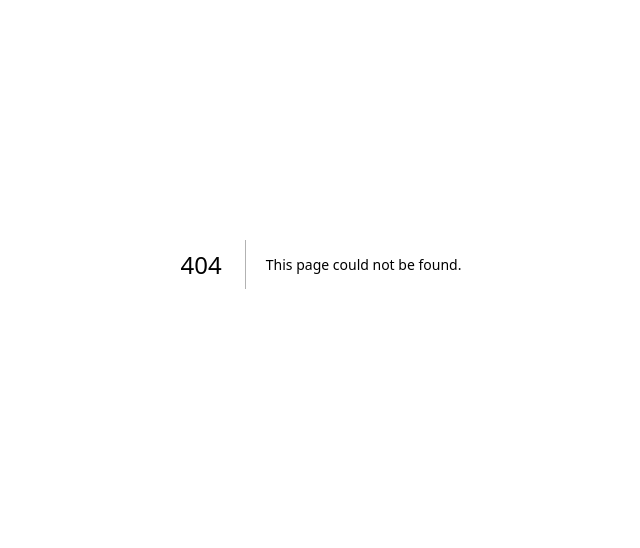
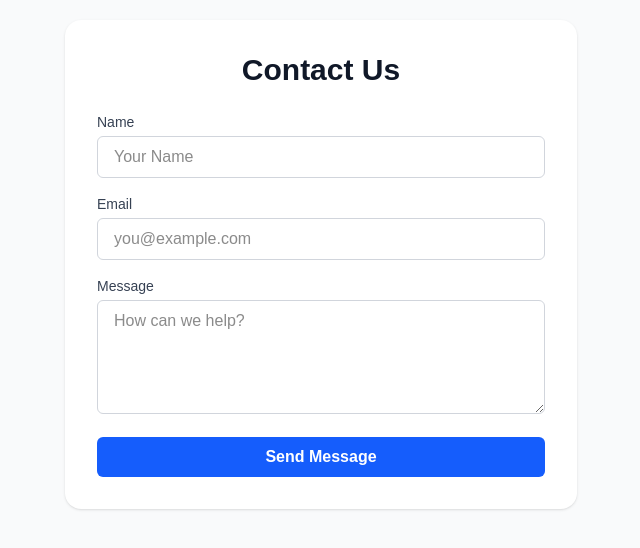
Before and after one commit to vick25/streams-frontend, a Next.js app: page /contact in a window 1280 px wide. Before the commit this address had no page. Shown: the part 136-684 px from the top of the page, without its empty margins (319-959 px from the left). Built offline with nearby package versions, Linux system fonts and the light colour scheme.

Commit message:
Add About, Contact, Dashboard, and Donate pages with corresponding layouts and content

```diff
--- /dev/null
+++ b/src/app/about/page.tsx
@@ -0,0 +1,31 @@
+'use client';
+
+import { Footer } from '@/components/Footer';
+import { Header } from '@/components/Header';
+
+export default function AboutPage() {
+    return (
+        <div className="min-h-screen flex flex-col">
+            <Header />
+            <main className="flex-grow bg-gray-50 flex flex-col items-center justify-center p-8">
+                <div className="bg-white p-8 rounded-2xl shadow-sm text-center max-w-2xl">
+                    <h1 className="text-3xl font-bold text-gray-900 mb-4">About STREAMS</h1>
+                    <p className="text-lg text-gray-600 mb-6">
+                        STREAMS is a pioneering initiative dedicated to mapping and monitoring critical water infrastructure across Central Africa.
+                    </p>
+                    <div className="grid grid-cols-1 md:grid-cols-2 gap-4 text-left">
+                        <div className="p-4 bg-blue-50 rounded-lg">
+                            <h3 className="font-bold text-blue-800 mb-2">Our Mission</h3>
+                            <p className="text-sm text-gray-700">To provide transparent, real-time data on water access points to improve sustainability and maintenance.</p>
+                        </div>
+                        <div className="p-4 bg-blue-50 rounded-lg">
+                            <h3 className="font-bold text-blue-800 mb-2">Our Vision</h3>
+                            <p className="text-sm text-gray-700">A world where every community has reliable access to clean water through data-driven management.</p>
+                        </div>
+                    </div>
+                </div>
+            </main>
+            <Footer />
+        </div>
+    );
+}
--- /dev/null
+++ b/src/app/contact/page.tsx
@@ -0,0 +1,35 @@
+'use client';
+
+import { Footer } from '@/components/Footer';
+import { Header } from '@/components/Header';
+
+export default function ContactPage() {
+    return (
+        <div className="min-h-screen flex flex-col">
+            <Header />
+            <main className="flex-grow bg-gray-50 flex flex-col items-center justify-center p-8">
+                <div className="bg-white p-8 rounded-2xl shadow-sm max-w-lg w-full">
+                    <h1 className="text-3xl font-bold text-gray-900 mb-6 text-center">Contact Us</h1>
+                    <form className="space-y-4">
+                        <div>
+                            <label className="block text-sm font-medium text-gray-700 mb-1">Name</label>
+                            <input type="text" className="w-full px-4 py-2 border border-gray-300 rounded-md focus:ring-blue-500 focus:border-blue-500" placeholder="Your Name" />
+                        </div>
+                        <div>
+                            <label className="block text-sm font-medium text-gray-700 mb-1">Email</label>
+                            <input type="email" className="w-full px-4 py-2 border border-gray-300 rounded-md focus:ring-blue-500 focus:border-blue-500" placeholder="you@example.com" />
+                        </div>
+                        <div>
+                            <label className="block text-sm font-medium text-gray-700 mb-1">Message</label>
+                            <textarea rows={4} className="w-full px-4 py-2 border border-gray-300 rounded-md focus:ring-blue-500 focus:border-blue-500" placeholder="How can we help?"></textarea>
+                        </div>
+                        <button type="button" className="w-full bg-blue-600 text-white font-bold py-2 rounded-md hover:bg-blue-700 transition-colors">
+                            Send Message
+                        </button>
+                    </form>
+                </div>
+            </main>
+            <Footer />
+        </div>
+    );
+}
--- /dev/null
+++ b/src/app/dashboard/page.tsx
@@ -0,0 +1,27 @@
+'use client';
+
+import { Footer } from '@/components/Footer';
+import { Header } from '@/components/Header';
+
+export default function DashboardPage() {
+    return (
+        <div className="min-h-screen flex flex-col">
+            <Header />
+            <main className="flex-grow bg-gray-50 flex flex-col items-center justify-center p-8">
+                <div className="bg-white p-8 rounded-2xl shadow-sm text-center max-w-lg">
+                    <div className="w-16 h-16 bg-blue-100 text-blue-600 rounded-full flex items-center justify-center mx-auto mb-4">
+                        <svg className="w-8 h-8" fill="none" stroke="currentColor" viewBox="0 0 24 24"><path strokeLinecap="round" strokeLinejoin="round" strokeWidth="2" d="M19 11H5m14 0a2 2 0 012 2v6a2 2 0 01-2 2H5a2 2 0 01-2-2v-6a2 2 0 012-2m14 0V9a2 2 0 00-2-2M5 11V9a2 2 0 012-2m0 0V5a2 2 0 012-2h6a2 2 0 012 2v2M7 7h10" /></svg>
+                    </div>
+                    <h1 className="text-3xl font-bold text-gray-900 mb-2">Dashboard</h1>
+                    <p className="text-gray-600">
+                        Welcome to the internal dashboard. Here users can manage features, view detailed analytics, and export reports.
+                    </p>
+                    <button className="mt-6 px-6 py-2 bg-blue-600 text-white font-semibold rounded-md hover:bg-blue-700 transition-colors">
+                        Access Tools
+                    </button>
+                </div>
+            </main>
+            <Footer />
+        </div>
+    );
+}
--- /dev/null
+++ b/src/app/donate/page.tsx
@@ -0,0 +1,27 @@
+'use client';
+
+import { Footer } from '@/components/Footer';
+import { Header } from '@/components/Header';
+
+export default function DonatePage() {
+    return (
+        <div className="min-h-screen flex flex-col">
+            <Header />
+            <main className="flex-grow bg-gray-50 flex flex-col items-center justify-center p-8">
+                <div className="bg-white p-8 rounded-2xl shadow-sm text-center max-w-lg">
+                    <div className="w-16 h-16 bg-red-100 text-red-600 rounded-full flex items-center justify-center mx-auto mb-4">
+                        <svg className="w-8 h-8" fill="currentColor" viewBox="0 0 20 20"><path fillRule="evenodd" d="M3.172 5.172a4 4 0 015.656 0L10 6.343l1.172-1.171a4 4 0 115.656 5.656L10 17.657l-6.828-6.829a4 4 0 010-5.656z" clipRule="evenodd" /></svg>
+                    </div>
+                    <h1 className="text-3xl font-bold text-gray-900 mb-2">Support Our Cause</h1>
+                    <p className="text-gray-600 mb-6">
+                        Your contribution helps us maintain servers, deploy field teams, and verify water points in remote areas.
+                    </p>
+                    <button className="px-8 py-3 bg-red-600 text-white font-bold rounded-lg hover:bg-red-700 transition-colors shadow-lg">
+                        Donate Now
+                    </button>
+                </div>
+            </main>
+            <Footer />
+        </div>
+    );
+}
```
